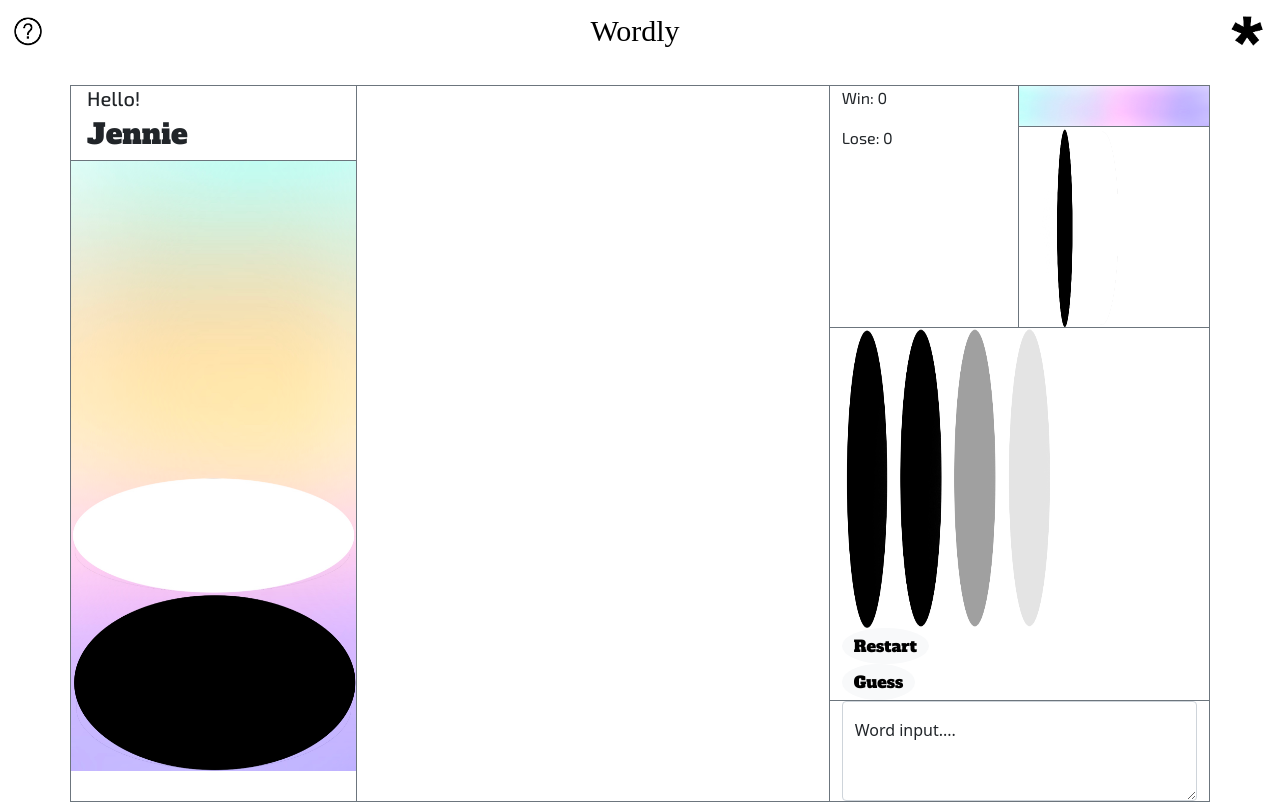
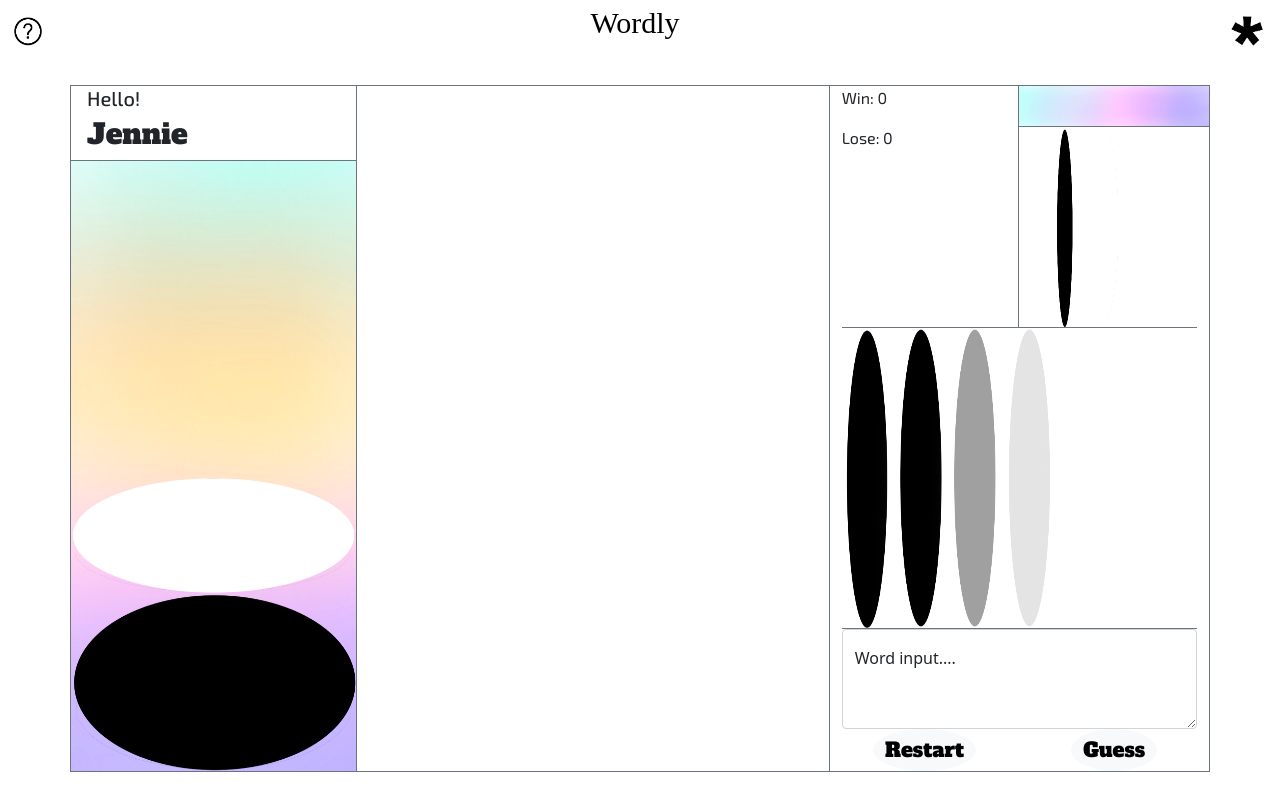
Before and after one commit to Axo49/Hangman-wordgame, a plain HTML site: page index.html in a window 1280 px wide. Drawn offline with nearby package versions, Linux system fonts and the light colour scheme; no server answers; a web font is replaced by a local one.

Commit message:
update html

```diff
--- a/index.html
+++ b/index.html
@@ -57,7 +57,7 @@
       </div>
     </div>
 
-    <a class="nav-link active wordly" href="#">Wordly</a>
+    <p class="wordly">Wordly</p>
 
 	<button class="btn" type="button" data-bs-toggle="offcanvas" data-bs-target="#offcanvasRight" aria-controls="offcanvasRight"><img src="img/setting.gif" alt="/setting.gif" width="40"></button>
 
@@ -108,25 +108,31 @@
 			  </div>
 			</div>
 		  </div>
-		  <div class="row border-top border-bottom border-1 border-secondary">
-		    <div class="col-auto">
-		      <img src="img/life1.png" alt="life1.png" width="50" height="300">
-			  <img src="img/life2.png" alt="life2.png" width="50" height="300">
-			  <img src="img/life3.png" alt="life3.png" width="50" height="300">
-			  <img src="img/life4.png" alt="life4.png" width="50" height="300">
-			  <img src="img/life5.png" alt="life5.png" width="50" height="300">
-		    </div>
-			<div class="col-3">
-			  <button type="button" class="btn btn1 btn-light">Restart</button>
-			  <button type="button" class="btn btn2 btn-light">Guess</button>
-			</div>
+		  <div class="row-5 p-0 border-top border-bottom border-1 border-secondary">
+		    <img src="img/life1.png" alt="life1.png" width="50" height="300">
+			<img src="img/life2.png" alt="life2.png" width="50" height="300">
+			<img src="img/life3.png" alt="life3.png" width="50" height="300">
+	        <img src="img/life4.png" alt="life4.png" width="50" height="300">
+			<img src="img/life5.png" alt="life5.png" width="50" height="300">
 		  </div>
+<!--			start of form           -->
+		  <form>
 		  <div class="row-1 p-0">
-	        <div class="form-floating">
+	        <div class="form-floating p-0">
               <textarea class="form-control" placeholder="Leave a comment here" id="floatingTextarea3" style="height: 100px"></textarea>
               <label for="floatingTextarea3">Word input....</label>
             </div>
 		  </div>
+		  <div class="row">
+		    <div class="col-6 justify-content-center text-center">
+		      <button type="button" class="btn btn1 btn-light">Restart</button>
+		    </div>
+			<div class="col-6 justify-content-center text-center">
+			  <button type="button" class="btn btn2 btn-light">Guess</button>
+		    </div>
+		  </div>
+	     </form>
+<!--		  End of form            -->
 		</div>
 	  </div>
 	</div>
--- a/style.css
+++ b/style.css
@@ -18,6 +18,7 @@ p {
 /*restart & guess buttons*/
 .btn1 {
   font-family: 'Alfa Slab One', cursive;
+  font-size: 20px;
   border-radius: 60%;
   border: #FFFFFF;
 }
@@ -29,6 +30,7 @@ p {
 
 .btn2 {
   font-family: 'Alfa Slab One', cursive;
+  font-size: 20px;
   border-radius:60%;
   border: #FFFFFF;
 }
```
Also changed, not shown: img/Q.jpg (deleted), 1 other file.
